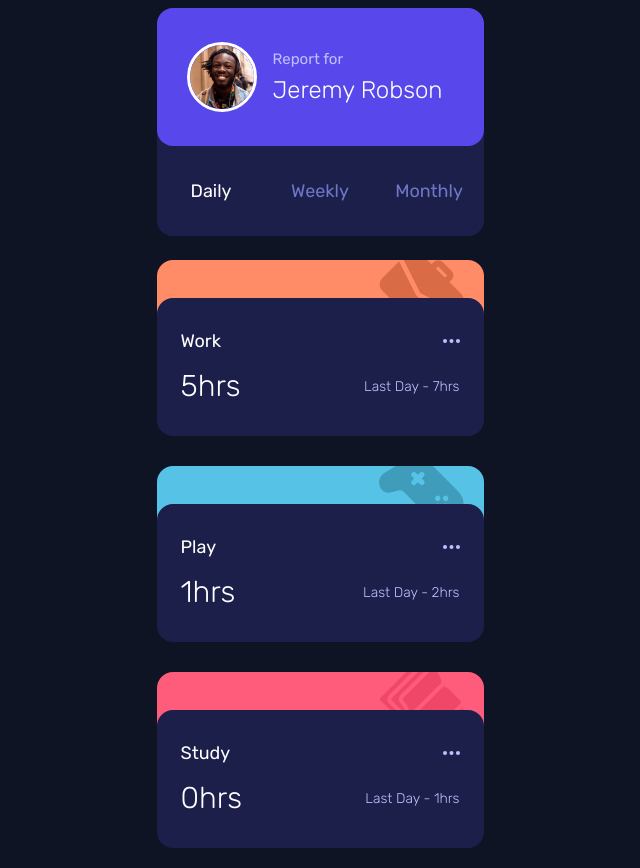
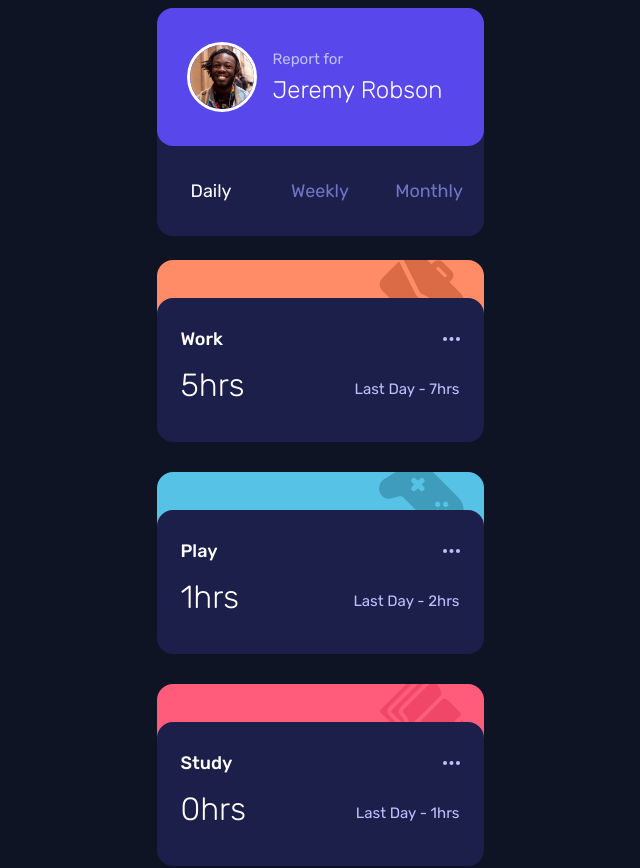
Before and after one commit to abizmo/time-tracking-dashboard, a React (Create React App) app: page / in a window 1280 px wide. Shown: the top 868 px of the page, without its empty margins (320-960 px from the left). Built offline with nearby package versions, Linux system fonts and the light colour scheme.

Commit message:
feat(dashboard-card): finish style

```diff
--- a/src/components/Dashboard/Cards/Card/index.jsx
+++ b/src/components/Dashboard/Cards/Card/index.jsx
@@ -10,7 +10,7 @@ ${({ type, theme }) => css`
   display: grid;
   grid-template-rows: auto auto;
   margin-top: 38px;
-  padding: 32px 24px;
+  padding: 30px 24px;
   position:relative;
 
   &::before{
@@ -27,6 +27,15 @@ ${({ type, theme }) => css`
     top: -38px;
     z-index: -1;
   }
+
+  @media(min-width: ${theme.breakpoint.desktop}){
+    margin-top: 45px;
+    padding: 34px 30px;
+
+    &::before{
+      top: -45px;
+    }
+  }
 `}
 `;
 
@@ -38,6 +47,7 @@ const Header = styled.div`
     margin-bottom: 16px;
 
     @media(min-width: ${theme.breakpoint.desktop}) {
+      margin-bottom: 24px;
     }
   `}
 `;
@@ -49,23 +59,29 @@ const Stats = styled.div`
     justify-content: space-between;
 
     @media(min-width: ${theme.breakpoint.desktop}) {
+      align-items: start;
+      flex-direction: column;
+      justify-content: center;
     }
   `}
 `;
 
 const Title = styled.p`
-  font-size: 18px;
-  margin: 0;
+  ${({ theme }) => css`
+    font-size: ${theme.typography.size.body};
+    font-weight: ${theme.typography.weight.bold};
+    margin: 0;
+  `}
 `;
 
 const Stat = styled.p`
   ${({ theme }) => css`
-    font-size: 30px;
+    font-size: 32px;
     font-weight: ${theme.typography.weight.light};
-    margin: 0;
+    margin: 0 0 8px;
 
     @media(min-width: ${theme.breakpoint.desktop}) {
-      font-size: 52px;
+      font-size: 56px;
     }
   `}
 `;
@@ -80,12 +96,11 @@ const More = styled.img.attrs({
 const Small = styled.small`
   ${({ theme }) => css`
     color: ${theme.color.neutral.lighter};
-    font-size: 14px;
-    font-weight: ${theme.typography.weight.light};
+    font-size: 15px;
+    font-weight: ${theme.typography.weight.normal};
     text-transform: capitalize;
 
     @media(min-width: ${theme.breakpoint.desktop}) {
-      font-size: 14px;
     }
   `}
 `;
```
